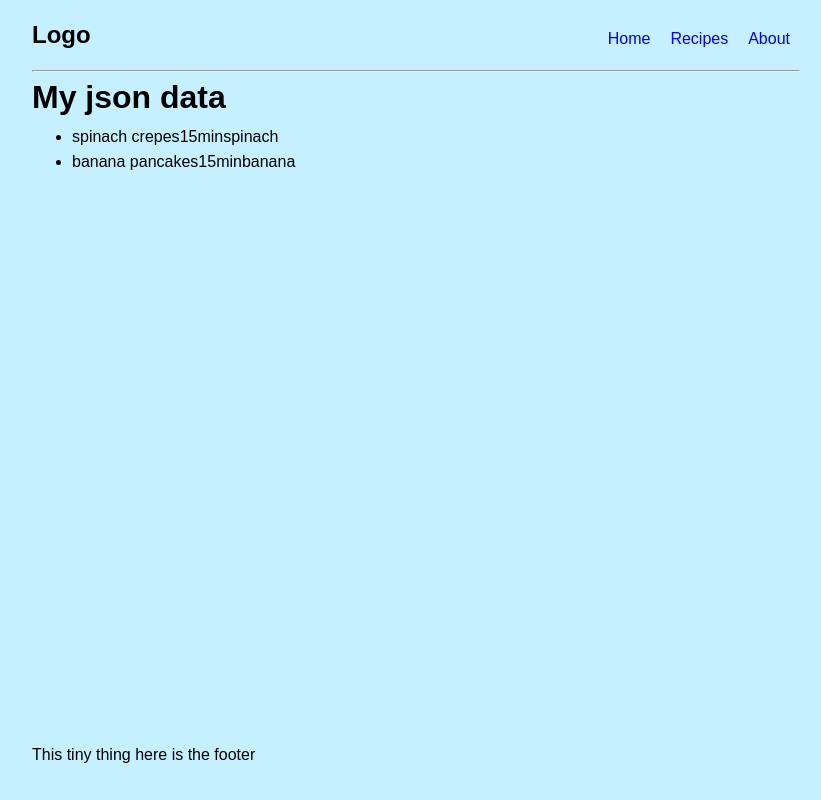
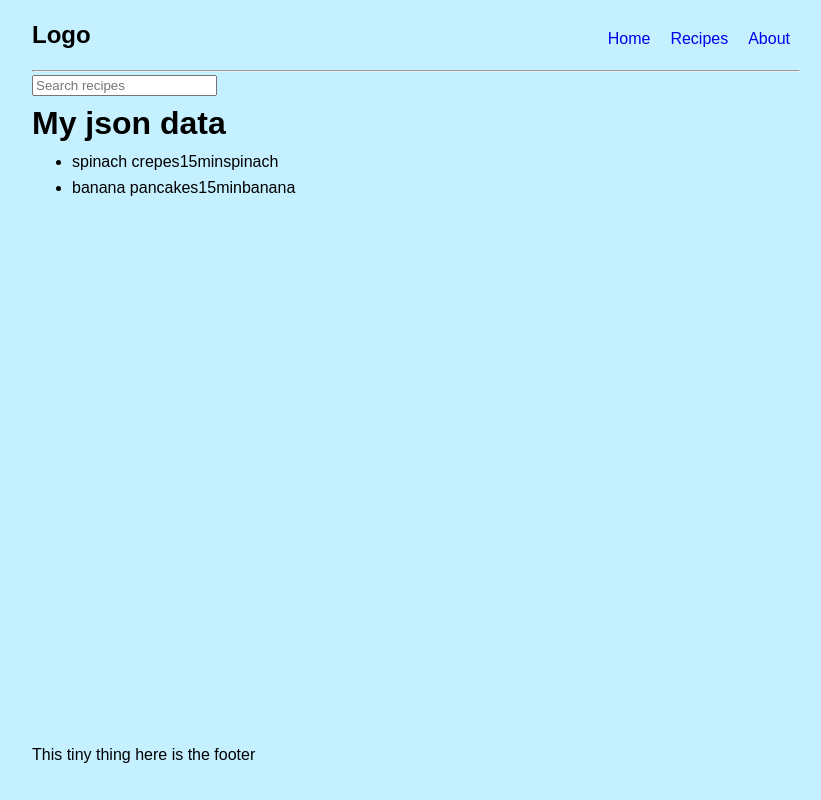
Before and after one commit to AkselinKoodit/Recipes, a React (Create React App) app: page /recipes in a window 1280 px wide. Shown: the whole page, without its empty margins (224-1045 px from the left). Built offline with nearby package versions, Linux system fonts and the light colour scheme; data requests are answered from the project's data file.

Commit message:
searchbox added

```diff
--- a/src/components/RecipesList.js
+++ b/src/components/RecipesList.js
@@ -1,5 +1,6 @@
 import React, { Component } from "react";
 import Recipecard from "./Recipecard";
+import SearchBox from "./SearchBox";
 
 class RecipesList extends Component {
   state = {
@@ -16,13 +17,32 @@ class RecipesList extends Component {
       .then((response) => response.json())
       .then((data) => this.setState({ recipes: data }));
   }
+  searchValueHandler = (event) => {
+    console.log("input was used");
+    this.setState({
+      searchInput: event.target.value,
+    });
+    console.log(this.state.searchInput);
+  };
 
   render() {
+    // const recipeFilter = this.state.recipes.filter((recipe) => {
+    //   return recipe.name
+    //     .toLowerCase()
+    //     .includes(this.state.searchInput.toLowerCase());
+    // });
+    // const recipesList = recipeFilter.map((recipe) => {
+    //   return <Recipecard name={recipe.name} />;
+    // });
+
     return (
       <div>
+        <SearchBox search={this.searchValueHandler} />
+
         <Recipecard recipes={this.state.recipes} />
       </div>
     );
+    return <div></div>;
   }
 }
 
```
